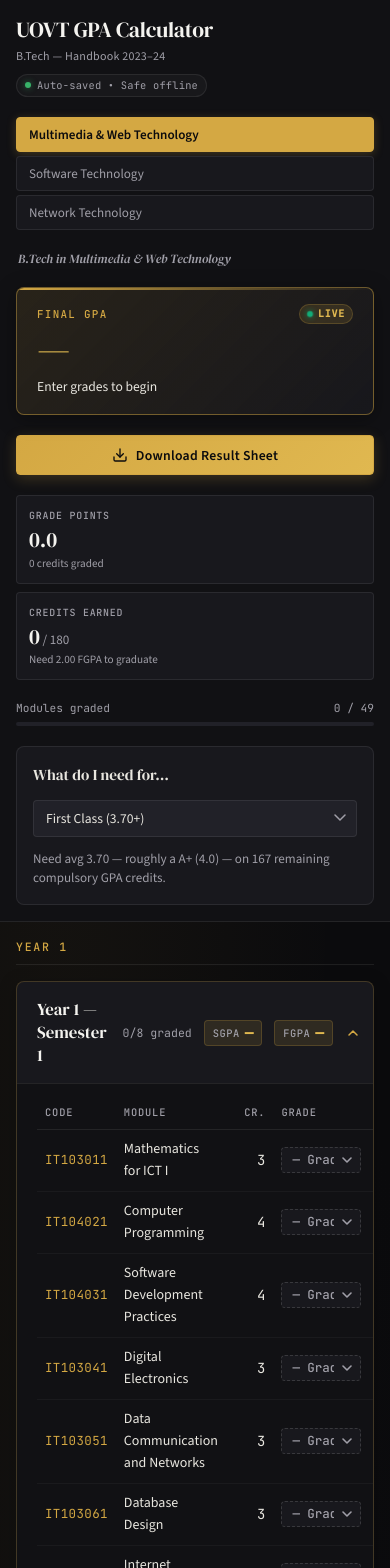
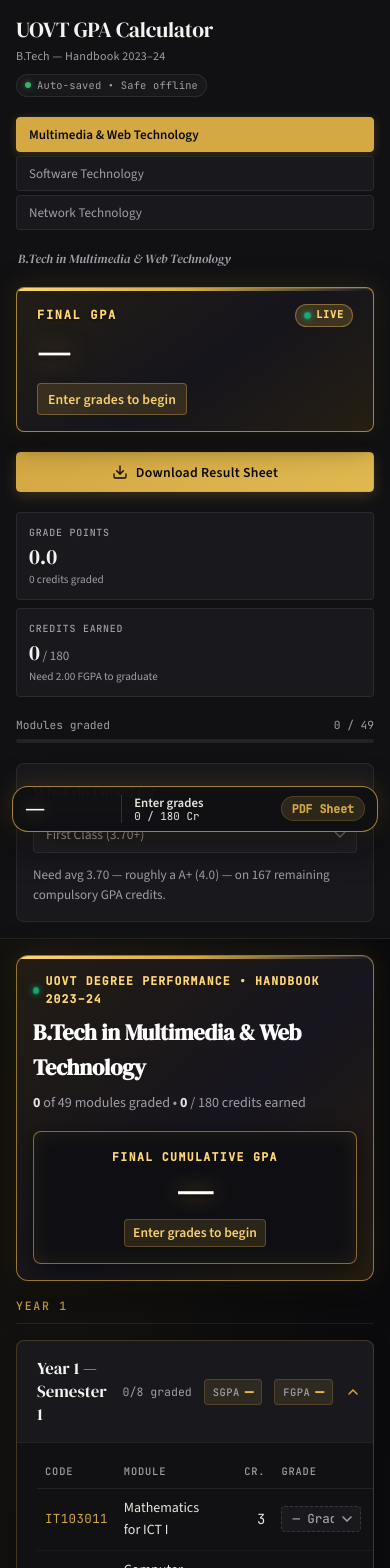
Before and after one commit to supunngunarathna93/GPA-Calculater-Uovt, a React (Vite) app: page / in a window 390 px wide. Shown: the top 1568 px of the page. Built offline with nearby package versions, Linux system fonts and the light colour scheme.

Commit message:
fix(ui): boost Final GPA box visibility with high-contrast card, luminous typography, and main banner

```diff
--- a/src/App.jsx
+++ b/src/App.jsx
@@ -487,6 +487,37 @@ export default function App() {
           </div>
         </header>
 
+        {/* ── Prominent On-Screen Final GPA Hero Banner ───────────────────── */}
+        <section className={`screen-fgpa-banner card ${isPulsing ? 'is-pulsing' : ''}`} aria-label="Final Cumulative GPA Overview">
+          <div className="banner-left">
+            <div className="banner-tag">
+              <span className="live-dot" />
+              <span>UOVT Degree Performance • Handbook 2023–24</span>
+            </div>
+            <h2 className="banner-title">{programme.label}</h2>
+            <div className="banner-sub">
+              <span><strong>{gradedMods}</strong> of {totalMods} modules graded</span> &bull;{' '}
+              <span><strong>{earned}</strong> / {GRADUATION_CREDITS} credits earned</span>
+            </div>
+          </div>
+          <div className={`fgpa-display-box ${isPulsing ? 'is-pulsing' : ''}`}>
+            <span className="box-label">FINAL CUMULATIVE GPA</span>
+            <div className="box-val-row">
+              <span className="box-val" key={overall.gpa ?? 'empty'}>
+                {overall.gpa === null ? '—' : overall.gpa.toFixed(2)}
+              </span>
+              {gpaDelta !== null && isPulsing && (
+                <span className={`box-delta ${gpaDelta > 0 ? 'pos' : 'neg'}`}>
+                  {gpaDelta > 0 ? `+${gpaDelta.toFixed(2)}` : gpaDelta.toFixed(2)}
+                </span>
+              )}
+            </div>
+            <div className="box-award">
+              {awardClass || 'Enter grades to begin'}
+            </div>
+          </div>
+        </section>
+
         {/* Semester Accordions grouped by year */}
         {Object.entries(yearGroups).map(([year, sems]) => (
           <div className="year-group" id={`year-${year}`} key={year}>
--- a/src/style.css
+++ b/src/style.css
@@ -216,27 +216,33 @@ body {
 
 /* ─── FGPA hero stat ─────────────────────────────────────────────────────── */
 .stat-hero {
-  background: linear-gradient(135deg, rgba(212, 168, 67, 0.12) 0%, rgba(24, 24, 29, 0.95) 100%);
-  border: 1px solid var(--amber-border-strong);
+  background: linear-gradient(145deg, #221d15 0%, #16151c 55%, #251e12 100%);
+  border: 1.5px solid rgba(212, 168, 67, 0.75);
   border-radius: var(--radius-md);
   padding: var(--sp-4) var(--sp-5);
-  box-shadow: 0 4px 20px rgba(0, 0, 0, 0.35);
+  box-shadow: 0 8px 32px rgba(0, 0, 0, 0.65), 0 0 24px rgba(212, 168, 67, 0.2), inset 0 1px 0 rgba(255, 255, 255, 0.15);
   position: relative;
   overflow: hidden;
-  transition: border-color 0.2s var(--ease-out), box-shadow 0.2s var(--ease-out);
+  transition: border-color 0.2s var(--ease-out), box-shadow 0.2s var(--ease-out), transform 0.2s var(--ease-out);
+}
+
+.stat-hero:hover {
+  border-color: var(--amber-bright);
+  box-shadow: 0 10px 36px rgba(0, 0, 0, 0.75), 0 0 32px rgba(212, 168, 67, 0.32);
 }
 
 .stat-hero.is-pulsing {
-  border-color: var(--amber-bright);
-  box-shadow: 0 0 24px rgba(212, 168, 67, 0.35), 0 4px 20px rgba(0, 0, 0, 0.4);
+  border-color: #ffd875;
+  box-shadow: 0 0 36px rgba(212, 168, 67, 0.55), 0 8px 30px rgba(0, 0, 0, 0.7);
+  transform: scale(1.015);
 }
 
 .stat-hero::before {
   content: "";
   position: absolute;
   top: 0; left: 0; right: 0;
-  height: 2px;
-  background: linear-gradient(90deg, var(--amber), transparent);
+  height: 3px;
+  background: linear-gradient(90deg, #ffd875, var(--amber), transparent);
 }
 
 .stat-hero-top {
@@ -249,11 +255,12 @@ body {
 .stat-hero .label {
   display: block;
   font-family: var(--font-mono);
-  font-size: 0.68rem;
-  font-weight: 500;
+  font-size: 0.75rem;
+  font-weight: 700;
   text-transform: uppercase;
-  letter-spacing: 0.12em;
-  color: var(--amber);
+  letter-spacing: 0.14em;
+  color: #ffd875;
+  text-shadow: 0 1px 2px rgba(0, 0, 0, 0.8);
 }
 
 .live-indicator-badge {
@@ -261,23 +268,23 @@ body {
   align-items: center;
   gap: 5px;
   font-family: var(--font-mono);
-  font-size: 0.62rem;
+  font-size: 0.64rem;
   font-weight: 700;
   text-transform: uppercase;
   letter-spacing: 0.08em;
-  color: var(--amber-bright);
-  background: rgba(212, 168, 67, 0.14);
-  border: 1px solid var(--amber-border);
-  padding: 1px 7px;
+  color: #ffd875;
+  background: rgba(212, 168, 67, 0.2);
+  border: 1px solid rgba(212, 168, 67, 0.5);
+  padding: 2px 8px;
   border-radius: 9999px;
 }
 
 .live-dot {
-  width: 6px;
-  height: 6px;
+  width: 7px;
+  height: 7px;
   border-radius: 50%;
   background: #10b981;
-  box-shadow: 0 0 6px rgba(16, 185, 129, 0.8);
+  box-shadow: 0 0 8px rgba(16, 185, 129, 0.9);
   animation: pulse-live 1.8s infinite;
 }
 
@@ -295,9 +302,10 @@ body {
 .fgpa-value {
   display: block;
   font-family: var(--font-display);
-  font-size: 3.1rem;
-  font-weight: 400;
-  color: var(--amber-bright);
+  font-size: 3.4rem;
+  font-weight: 600;
+  color: #ffffff;
+  text-shadow: 0 0 24px rgba(212, 168, 67, 0.65), 0 2px 6px rgba(0, 0, 0, 0.9);
   line-height: 1;
   letter-spacing: -0.02em;
   animation: val-pop 0.22s var(--ease-out) both;
@@ -305,23 +313,23 @@ body {
 
 .fgpa-delta-pill {
   font-family: var(--font-mono);
-  font-size: 0.8rem;
+  font-size: 0.82rem;
   font-weight: 700;
-  padding: 2px 7px;
+  padding: 2px 8px;
   border-radius: 9999px;
   animation: delta-pop 0.22s var(--ease-out) both;
 }
 
 .fgpa-delta-pill.pos {
-  background: rgba(16, 185, 129, 0.16);
+  background: rgba(16, 185, 129, 0.22);
   color: #34d399;
-  border: 1px solid rgba(16, 185, 129, 0.35);
+  border: 1px solid rgba(16, 185, 129, 0.5);
 }
 
 .fgpa-delta-pill.neg {
-  background: rgba(244, 63, 94, 0.16);
+  background: rgba(244, 63, 94, 0.22);
   color: #fb7185;
-  border: 1px solid rgba(244, 63, 94, 0.35);
+  border: 1px solid rgba(244, 63, 94, 0.5);
 }
 
 @keyframes delta-pop {
@@ -335,12 +343,181 @@ body {
 }
 
 .fgpa-class {
-  display: block;
+  display: inline-flex;
+  align-items: center;
+  font-size: 0.86rem;
+  color: #f7d070;
+  background: rgba(212, 168, 67, 0.16);
+  border: 1px solid rgba(212, 168, 67, 0.4);
+  padding: 4px 10px;
+  border-radius: var(--radius-sm);
+  margin-top: var(--sp-3);
+  font-family: var(--font-sans);
+  font-weight: 600;
+  letter-spacing: 0.01em;
+}
+
+/* ─── Prominent Main Content Hero Banner ────────────────────────────────── */
+.screen-fgpa-banner {
+  background: linear-gradient(135deg, #221c13 0%, #17151e 55%, #251d10 100%);
+  border: 1.5px solid rgba(212, 168, 67, 0.65);
+  border-radius: var(--radius-lg);
+  padding: var(--sp-5) var(--sp-6);
+  margin-bottom: var(--sp-6);
+  display: flex;
+  align-items: center;
+  justify-content: space-between;
+  gap: var(--sp-6);
+  box-shadow: 0 10px 36px rgba(0, 0, 0, 0.6), 0 0 28px rgba(212, 168, 67, 0.16), inset 0 1px 0 rgba(255, 255, 255, 0.12);
+  position: relative;
+  overflow: hidden;
+  transition: border-color 0.2s, box-shadow 0.2s;
+}
+
+.screen-fgpa-banner.is-pulsing {
+  border-color: #ffd875;
+  box-shadow: 0 12px 42px rgba(0, 0, 0, 0.7), 0 0 36px rgba(212, 168, 67, 0.4);
+}
+
+.screen-fgpa-banner::before {
+  content: "";
+  position: absolute;
+  top: 0; left: 0; right: 0;
+  height: 3px;
+  background: linear-gradient(90deg, #ffd875, var(--amber), transparent);
+}
+
+.screen-fgpa-banner .banner-left {
+  display: flex;
+  flex-direction: column;
+  gap: 6px;
+}
+
+.screen-fgpa-banner .banner-tag {
+  display: inline-flex;
+  align-items: center;
+  gap: 6px;
+  font-family: var(--font-mono);
+  font-size: 0.72rem;
+  font-weight: 700;
+  text-transform: uppercase;
+  letter-spacing: 0.1em;
+  color: #ffd875;
+}
+
+.screen-fgpa-banner .banner-title {
+  font-family: var(--font-display);
+  font-size: 1.4rem;
+  font-weight: 600;
+  color: #ffffff;
+  margin: 0;
+  letter-spacing: -0.01em;
+}
+
+.screen-fgpa-banner .banner-sub {
+  font-family: var(--font-sans);
+  font-size: 0.88rem;
+  color: var(--smoke);
+}
+
+.screen-fgpa-banner .banner-sub strong {
+  color: var(--bone);
+}
+
+/* The high-contrast Final GPA display box inside the banner */
+.fgpa-display-box {
+  background: #0f0f13;
+  border: 1.5px solid rgba(212, 168, 67, 0.6);
+  border-radius: var(--radius-md);
+  padding: var(--sp-4) var(--sp-6);
+  min-width: 220px;
+  text-align: right;
+  display: flex;
+  flex-direction: column;
+  align-items: flex-end;
+  box-shadow: 0 6px 24px rgba(0, 0, 0, 0.5), inset 0 0 20px rgba(212, 168, 67, 0.1);
+  transition: border-color 0.2s, box-shadow 0.2s, transform 0.2s;
+}
+
+.fgpa-display-box.is-pulsing {
+  border-color: #ffd875;
+  box-shadow: 0 0 30px rgba(212, 168, 67, 0.45);
+  transform: scale(1.02);
+}
+
+.fgpa-display-box .box-label {
+  font-family: var(--font-mono);
+  font-size: 0.72rem;
+  font-weight: 700;
+  letter-spacing: 0.12em;
+  text-transform: uppercase;
+  color: #ffd875;
+  margin-bottom: 2px;
+}
+
+.fgpa-display-box .box-val-row {
+  display: flex;
+  align-items: baseline;
+  gap: 8px;
+}
+
+.fgpa-display-box .box-val {
+  font-family: var(--font-display);
+  font-size: 2.8rem;
+  font-weight: 600;
+  color: #ffffff;
+  line-height: 1;
+  text-shadow: 0 0 20px rgba(212, 168, 67, 0.7), 0 2px 4px rgba(0, 0, 0, 0.8);
+}
+
+.fgpa-display-box .box-delta {
+  font-family: var(--font-mono);
   font-size: 0.85rem;
-  color: var(--bone);
-  margin-top: var(--sp-2);
+  font-weight: 700;
+  padding: 2px 8px;
+  border-radius: 9999px;
+  animation: delta-pop 0.2s var(--ease-out) both;
+}
+
+.fgpa-display-box .box-delta.pos {
+  background: rgba(16, 185, 129, 0.25);
+  color: #34d399;
+  border: 1px solid rgba(16, 185, 129, 0.5);
+}
+
+.fgpa-display-box .box-delta.neg {
+  background: rgba(244, 63, 94, 0.25);
+  color: #fb7185;
+  border: 1px solid rgba(244, 63, 94, 0.5);
+}
+
+.fgpa-display-box .box-award {
   font-family: var(--font-sans);
-  font-weight: 500;
+  font-size: 0.85rem;
+  font-weight: 600;
+  color: #f7d070;
+  margin-top: 6px;
+  background: rgba(212, 168, 67, 0.14);
+  border: 1px solid rgba(212, 168, 67, 0.3);
+  padding: 2px 8px;
+  border-radius: var(--radius-sm);
+}
+
+@media (max-width: 720px) {
+  .screen-fgpa-banner {
+    flex-direction: column;
+    align-items: stretch;
+    padding: var(--sp-4);
+    gap: var(--sp-4);
+    margin-bottom: var(--sp-4);
+  }
+
+  .fgpa-display-box {
+    align-items: center;
+    text-align: center;
+    width: 100%;
+    min-width: 0;
+  }
 }
 
 /* ─── Download Result Sheet CTA Button ──────────────────────────────────── */
@@ -1256,6 +1433,7 @@ footer {
 
   /* Hide screen chrome & controls */
   .sidebar,
+  .screen-fgpa-banner,
   .floating-fgpa-hud,
   .fgpa-badge,
   .add-custom,
@@ -1493,30 +1671,25 @@ footer {
   bottom: 24px;
   right: 28px;
   z-index: 999;
-  background: rgba(18, 18, 22, 0.92);
+  background: rgba(16, 16, 20, 0.95);
   backdrop-filter: blur(16px);
   -webkit-backdrop-filter: blur(16px);
-  border: 1px solid var(--amber-border-strong);
+  border: 1.5px solid rgba(212, 168, 67, 0.75);
   border-radius: 9999px;
   padding: 8px 18px 8px 16px;
-  box-shadow: 0 8px 32px rgba(0, 0, 0, 0.6), 0 0 0 1px rgba(212, 168, 67, 0.15);
+  box-shadow: 0 10px 36px rgba(0, 0, 0, 0.75), 0 0 24px rgba(212, 168, 67, 0.25);
   display: flex;
   align-items: center;
-  opacity: 0;
-  transform: translateY(16px) scale(0.96);
-  pointer-events: none;
+  opacity: 1;
+  transform: translateY(0);
+  pointer-events: auto;
   transition: opacity 0.24s var(--ease-out), transform 0.24s var(--ease-out), border-color 0.2s, box-shadow 0.2s;
 }
 
-.floating-fgpa-hud.is-visible {
-  opacity: 1;
-  transform: translateY(0) scale(1);
-  pointer-events: auto;
-}
-
 .floating-fgpa-hud.is-pulsing {
-  border-color: var(--amber-bright);
-  box-shadow: 0 8px 32px rgba(212, 168, 67, 0.35), 0 0 0 1px var(--amber-bright);
+  border-color: #ffd875;
+  box-shadow: 0 10px 40px rgba(0, 0, 0, 0.8), 0 0 36px rgba(212, 168, 67, 0.5);
+  transform: translateY(-2px);
 }
 
 .hud-inner {
@@ -1530,9 +1703,9 @@ footer {
   align-items: center;
   gap: 6px;
   font-family: var(--font-mono);
-  font-size: 0.65rem;
+  font-size: 0.68rem;
   font-weight: 700;
-  color: var(--amber);
+  color: #ffd875;
   letter-spacing: 0.08em;
 }
 
@@ -1544,9 +1717,10 @@ footer {
 
 .hud-gpa-val {
   font-family: var(--font-display);
-  font-size: 1.6rem;
-  font-weight: 600;
-  color: var(--amber-bright);
+  font-size: 1.8rem;
+  font-weight: 700;
+  color: #ffffff;
+  text-shadow: 0 0 16px rgba(212, 168, 67, 0.75);
   line-height: 1;
   letter-spacing: -0.02em;
 }
```
